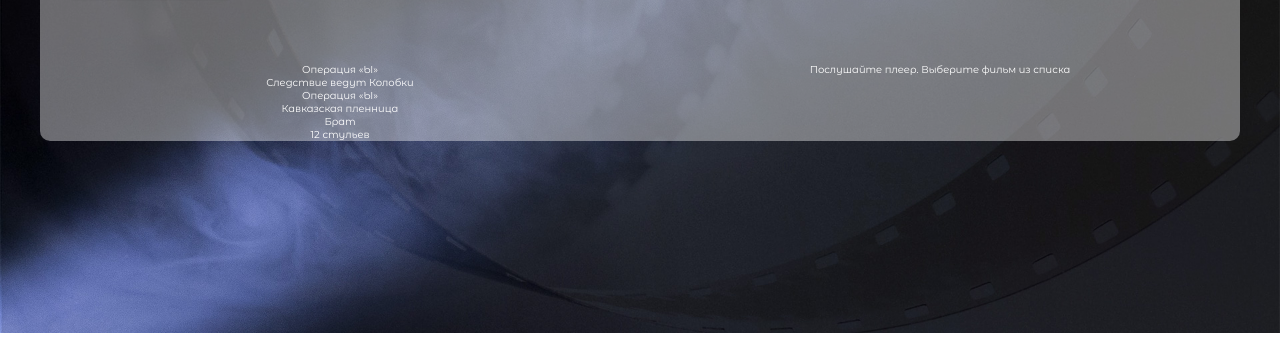
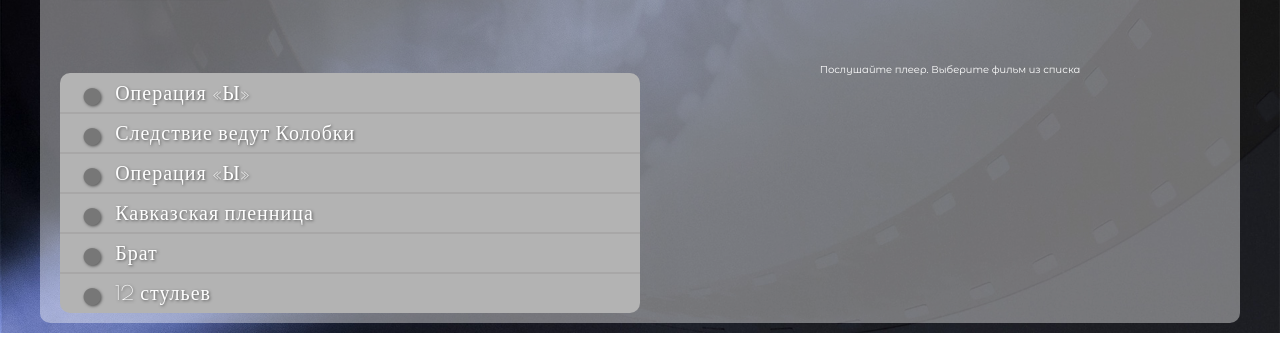
Before and after one commit to VestryOd/songbird, a React (Create React App) app in the folder songbird/: page / in a window 1280 px wide. Shown: the part 467-817 px from the top of the page. Built offline with nearby package versions, Linux system fonts and the light colour scheme; no server answers.

Commit message:
feat: add styles to tracklist component

```diff
--- a/songbird/src/components/GamePage/TrackList/TrackList.jsx
+++ b/songbird/src/components/GamePage/TrackList/TrackList.jsx
@@ -31,8 +31,9 @@
     const { filmId, name } = item;
     const { nameRu } = filmsData[filmId];
     return (
-      <div key={`${filmId}-${idx}`} className="item" onClick={() => handleTrackClick(name)}>
-        {nameRu}
+      <div key={`${filmId}-${idx}`} className={style.item} onClick={() => handleTrackClick(name)}>
+        <span className={style.marker}>●</span>
+        <span>{nameRu}</span>
       </div>
     );
   });
@@ -42,7 +43,9 @@
 
   return (
     <div className={style.wrapper}>
-      <div className={style.tracks}>{trackList}</div>
+      <div className={style.tracks}>
+        <ul className={style.list}>{trackList}</ul>
+      </div>
       <div className={style.details}>{details}</div>
     </div>
   );
--- a/songbird/src/components/GamePage/TrackList/TrackList.module.scss
+++ b/songbird/src/components/GamePage/TrackList/TrackList.module.scss
@@ -1,3 +1,7 @@
+@import '../../../scss/constants';
+@import '../../../scss/placeholders';
+@import '../../../scss/mixins';
+
 .wrapper {
   display: flex;
   // padding: 20px;
@@ -9,6 +13,51 @@
 .tracks {
   display: flex;
   flex-direction: column;
+  padding: 0 20px;
+}
+
+.list {
+  padding-left: 0;
+  font-family: 'Poiret One', cursive;
+  letter-spacing: 1px;
+  background-color: $color-item-bg;
+  border-radius: 10px;
+  cursor: pointer;
+  & > div:last-of-type {
+    border-bottom: 1px solid transparent;
+  }
+  & > div:first-of-type {
+    border-top: 1px solid transparent;
+  }
+}
+
+.item {
+  display: flex;
+  align-items: center;
+  box-sizing: border-box;
+  width: 100%;
+  height: 40px;
+  padding-left: 20px;
+  text-align: left;
+  border-top: 1px solid $color-border;
+  border-bottom: 1px solid $color-border;
+  @include font(2rem, 0);
+  @extend %text-shadow;
+}
+
+.marker {
+  padding-right: 10px;
+  color: $color-gray;
+  font-size: 4rem;
+  line-height: 4rem;
+}
+
+.error {
+  color: $color-error;
+}
+
+.success {
+  color: $color-success;
 }
 
 .details {
--- a/songbird/src/scss/_constants.scss
+++ b/songbird/src/scss/_constants.scss
@@ -4,6 +4,8 @@
 $mobile-small-width: 320px;
 
 $color-light-text: #ffffff;
+$color-item-bg: #b3b3b3;
+$color-border: #a8a7a7;
 $color-gray: #777777;
 $color-main-bg: rgba(255, 255, 255, 0.4);
 $color-main: #f6d04d;
```
